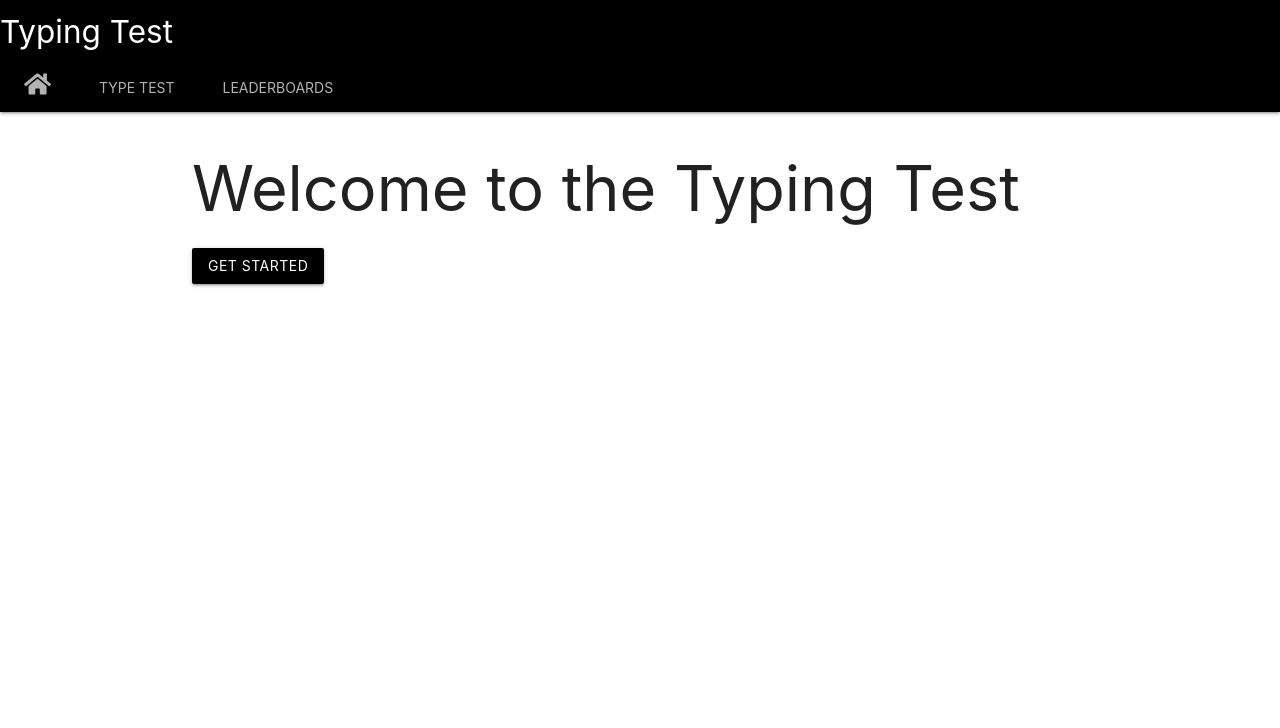
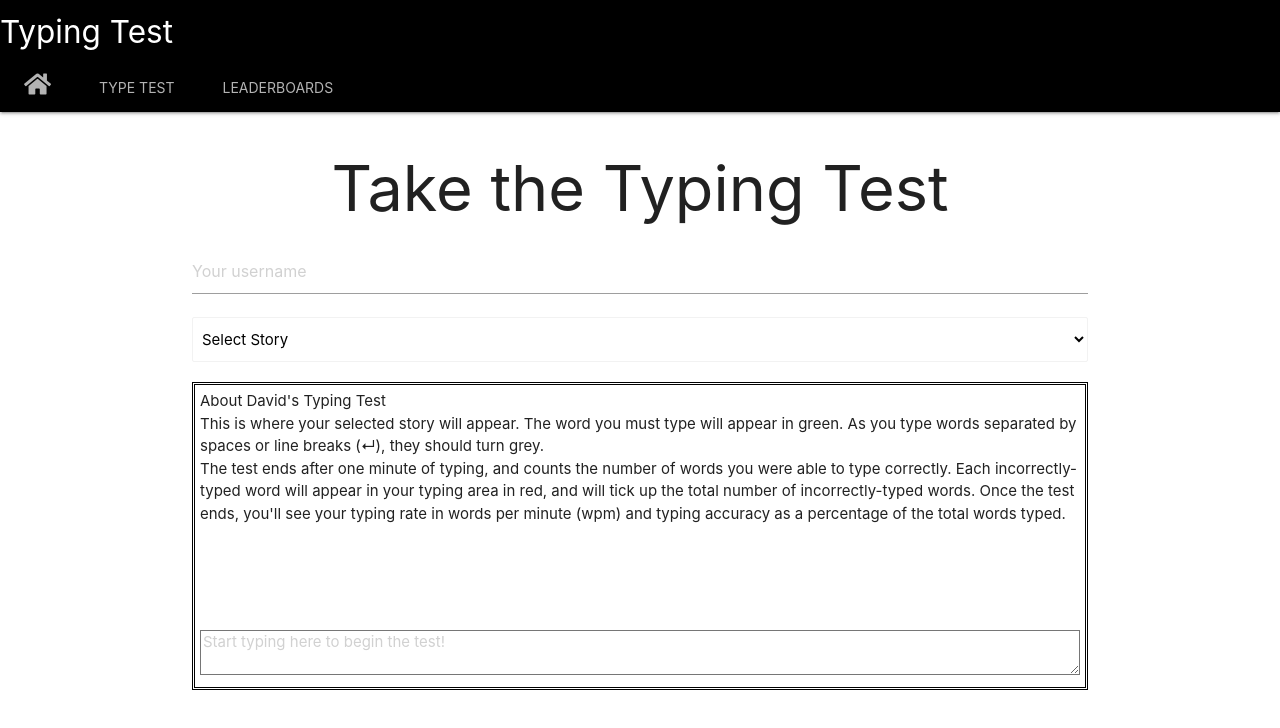
Before and after one commit to davidwu92/Wukityper, a React (Create React App) app in the folder client/: page /typetest in a window 1280 px wide. Shown: the top 728 px of the page. Built offline with nearby package versions, Linux system fonts and the light colour scheme.

Commit message:
typeTest page work

```diff
--- a/client/src/Pages/Home/Home.js
+++ b/client/src/Pages/Home/Home.js
@@ -1,13 +1,16 @@
 import React from 'react'
+import { useHistory } from 'react-router-dom'
 
 const Home = () => {
-
-
+  let history = useHistory()
+  const goToTypeTest = () => {
+    history.push('/typetest')
+  }
 
   return(
     <div className="container">
       <h1>Home</h1>
-      <button className="btn black">Get Started</button>
+      <button onClick = {goToTypeTest} className="btn black">Get Typing</button>
     </div>
   )
 }
--- a/client/src/Pages/TypeTest/TypeTest.js
+++ b/client/src/Pages/TypeTest/TypeTest.js
@@ -1,10 +1,121 @@
-import React from 'react'
+import React, { useState } from 'react'
+
+import UserAPI from '../../utils/ScoreAPI'; //for sending results to db
+// import { set } from 'mongoose';
 
 const TypeTest = () => {
+  const [testState, setTestState] = useState({
+    username: "",
+    test: "",
+    testContent: "",
+  })
+  testState.handleInputChange = (e) => {
+    setTestState({[e.target.name]: e.target.value, testContent: testState.testContent})
+  }
+
+  const [testString, setTestString] = useState("")
+  const aboutString =
+    <>About David's Typing Test
+      <br/>
+      This is where your selected story will appear.
+      The word you must type will appear in green.
+      As you type words separated by spaces or line breaks (↵), they should turn grey.
+      <br/>
+      The test ends after one minute of typing, and counts the number of words you were able to type correctly.
+      Each incorrectly-typed word will appear in your typing area in red, and will tick up the total number of incorrectly-typed words.
+      Once the test ends, you'll see your typing rate in words per minute (wpm) and typing accuracy as a percentage of the total words typed.
+    </>
+  const storySelected = () => {
+    switch (document.getElementById('storySelect').value) {
+      case "story1":
+        setTestString("Story 1: The story of Bob and the rabbits.")
+        break;
+      case "story2":
+        setTestString("Story 2: The preamble to the constitution.")
+        break;
+      case "story3":
+        setTestString("Story 3: A summary of our Bill of Rights.")
+        break;
+      case "story4":
+        setTestString("Story 4: The Declaration of Independence.")
+        break;
+      case "story5":
+        setTestString("Story 5: How to build a house.")
+        break;
+      case "story6":
+        setTestString("Story 6: The story of Adam and Eve.")
+        break;
+      default:
+        console.log("You selected nothing.")
+    }
+  }
+
+  const [typingState, setTypingState] = useState({
+    correctWords: [],
+    incorrectWords: [],
+  })
+  typingState.handleKeyDown = (e) => {
+    console.log(e)
+    console.log(e.keyCode)
+    console.log(e.key)
+    // let typedCharacter = e.currentTarget.value[e.currentTarget.value.length-1]
+    // console.log(typedCharacter)
+  }
+
+
   return(
     <div className="container">
-      <h1>Welcome to the Typing Test</h1>
-      <button className="btn black">Get Started</button>
+      <h1 className="center">Take the Typing Test</h1>
+
+      {/* TYPE TEST STUFF */}
+      <div className="row">
+        {/* Name input */}
+        <div className="input-field">
+          <input className="black-text" placeholder="Your username" type="text"
+            id="username" name="username" value={testState.username} onChange={testState.handleInputChange} />
+        </div>
+
+        {/* select a Story */}
+        <select
+          className="browser-default"  id="storySelect"
+          options={{
+            classes: '', dropdownOptions: {
+              alignment: 'left',
+              autoTrigger: true, closeOnClick: true, constrainWidth: true,
+              container: null, coverTrigger: true, hover: false,
+              inDuration: 150, onCloseEnd: null, onCloseStart: null,
+              onOpenEnd: null, onOpenStart: null, outDuration: 250
+            }
+          }}
+          onChange={storySelected}
+        >
+          <option value="0" selected>Select Story</option>
+          <option value="story1">Story 1</option>
+          <option value="story2">Story 2</option>
+          <option value="story3">Story 3</option>
+          <option value="story4">Story 4</option>
+          <option value="story5">Story 5</option>
+          <option value="story6">Story 6</option>
+        </select>
+      </div>
+
+      {/* TEXT TO TYPE POPS UP HERE */}
+      <div style={{border: "black", borderWidth: "3px", borderStyle:"double", padding:"5px"}}>
+        <div id="testStoryArea" style={{overflowX: "scroll", height:"30vh"}}>
+          {testString ? testString : aboutString}
+        </div>
+
+        <textarea id="typingArea" placeholder="Start typing here to begin the test!"
+                  onKeyDown={typingState.handleKeyDown}
+                  >
+        </textarea>
+
+      </div>
+
+      {/* TYPING SPACE HERE */}
+      <div>
+
+      </div>
     </div>
   )
 }
--- a/package.json
+++ b/package.json
@@ -24,6 +24,7 @@
   },
   "homepage": "https://github.com/davidwu92/TypeTest#readme",
   "dependencies": {
+    "axios": "^0.19.2",
     "concurrently": "^5.2.0",
     "dotenv": "^8.2.0",
     "express": "^4.17.1",
```
Also changed, not shown: 1 other file (tests, documents, lock files or other folders).
